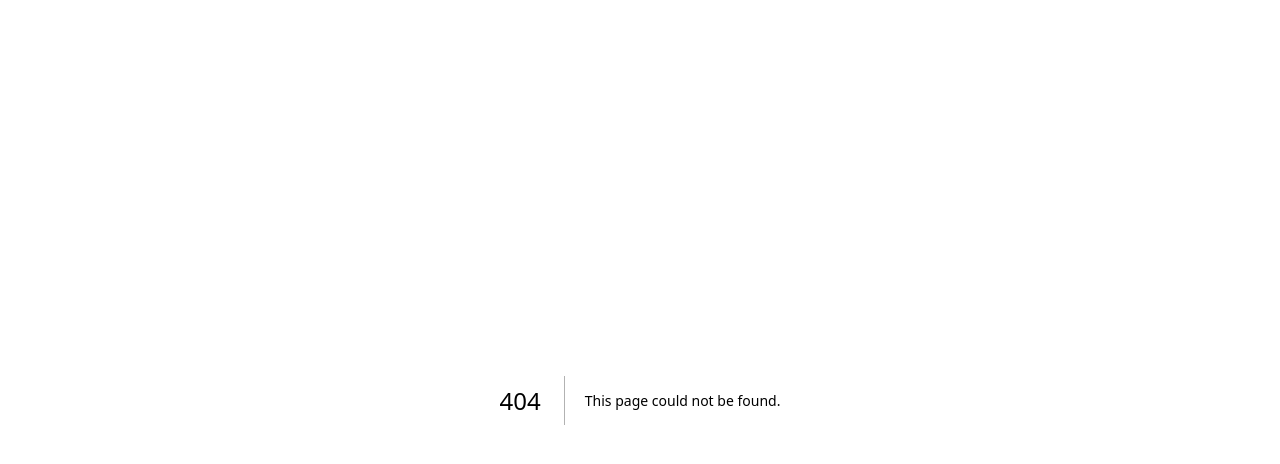
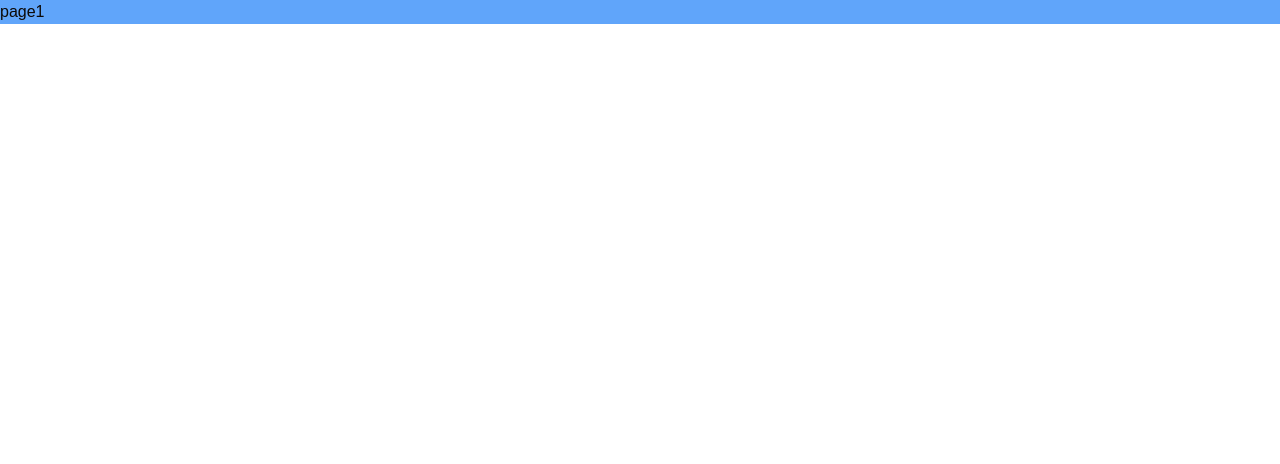
Before and after one commit to Kabirsharma2607/Cap-Wall, a Next.js app: page /signup in a window 1280 px wide. Before the commit this address had no page. Shown: the top 464 px of the page. Built offline with nearby package versions, Linux system fonts and the light colour scheme.

Commit message:
layout-signup-login

```diff
--- /dev/null
+++ b/app/(auth)/layout.tsx
@@ -0,0 +1,12 @@
+import React from 'react';
+
+const Layout: React.FC<{ children: React.ReactNode }> = ({ children }) => {
+
+    return (
+        <div className='bg-blue-400'>
+            {children}
+        </div>
+    );
+}
+
+export default Layout;
--- /dev/null
+++ b/app/(auth)/login/page.tsx
@@ -0,0 +1,9 @@
+import React from 'react'
+
+const Login = () => {
+  return (
+    <div>page</div>
+  )
+}
+
+export default Login
--- /dev/null
+++ b/app/(auth)/signup/page.tsx
@@ -0,0 +1,9 @@
+import React from 'react'
+
+const Signup = () => {
+  return (
+    <div>page1</div>
+  )
+}
+
+export default Signup
```
